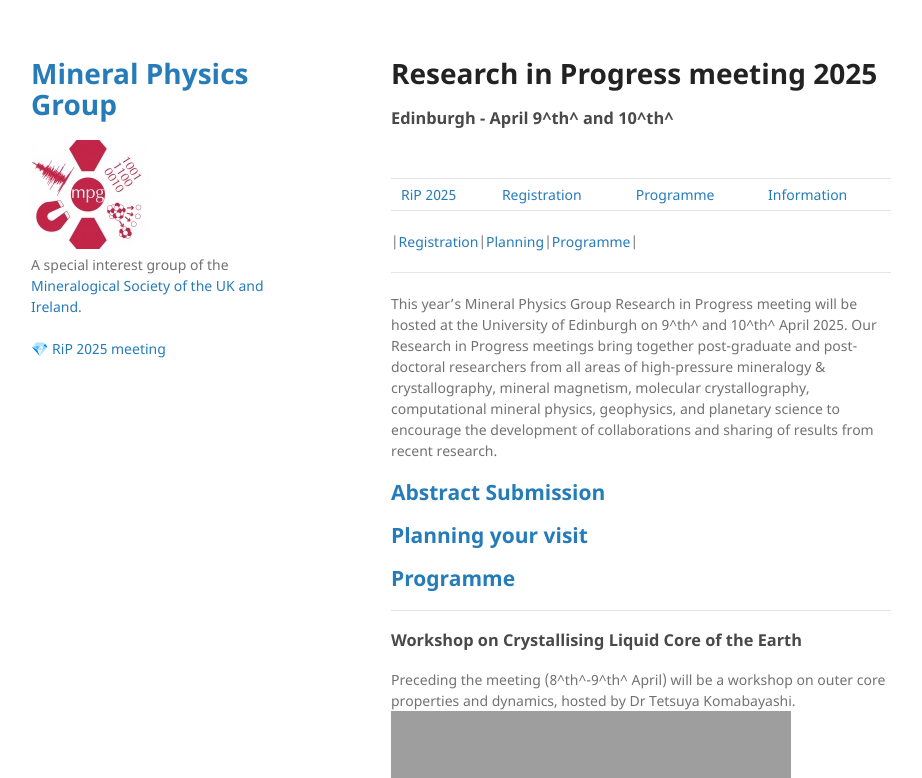
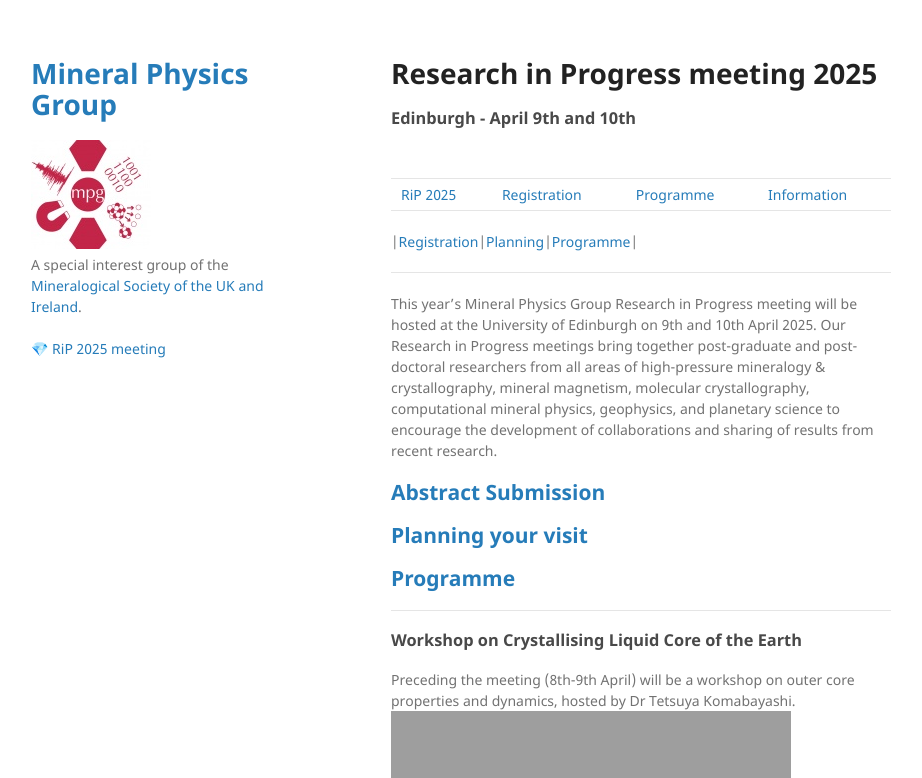
Before and after one commit to MinPhys/pre-release, a Jekyll site: the page built from RiP_2025.md, in a window 1280 px wide and 1086 px high. Shown: the top 778 px of the window, without its empty margins (179-1101 px from the left). Built offline with Jekyll 4.4.1, drawn with Linux system fonts in a browser that asks for light colours; our own code applies the rules of GitHub Pages for plain Markdown files.

Commit message:
Update RiP_2025.md

```diff
--- a/RiP_2025.md
+++ b/RiP_2025.md
@@ -2,7 +2,7 @@
 layout: default
 ---
 # Research in Progress meeting 2025
-### Edinburgh - April 9^th^ and 10^th^
+### Edinburgh - April 9th and 10th
 
 |         |           |  |   |
 |-------------|----------------|------|------|
@@ -13,7 +13,7 @@ layout: default
 |[Registration](./RiP_2025-abstracts.html)|[Planning](./RiP_2025-planning.html)|[Programme](./RiP_2025-programme.html)|
 * * *
 
-This year’s Mineral Physics Group Research in Progress meeting will be hosted at the University of Edinburgh on 9^th^ and 10^th^ April 2025. Our Research in Progress meetings bring together post-graduate and post-doctoral researchers from all areas of high-pressure mineralogy & crystallography, mineral magnetism, molecular crystallography, computational mineral physics, geophysics, and planetary science to encourage the development of collaborations and sharing of results from recent research.
+This year’s Mineral Physics Group Research in Progress meeting will be hosted at the University of Edinburgh on 9th and 10th April 2025. Our Research in Progress meetings bring together post-graduate and post-doctoral researchers from all areas of high-pressure mineralogy & crystallography, mineral magnetism, molecular crystallography, computational mineral physics, geophysics, and planetary science to encourage the development of collaborations and sharing of results from recent research.
 
 ## [Abstract Submission](./RiP_2025-abstracts.html)
 
@@ -27,5 +27,5 @@ This year’s Mineral Physics Group Research in Progress meeting will be hosted
 
 
 ### Workshop on Crystallising Liquid Core of the Earth
-Preceding the meeting (8^th^-9^th^ April) will be a workshop on outer core properties and dynamics, hosted by Dr Tetsuya Komabayashi.
+Preceding the meeting (8th-9th April) will be a workshop on outer core properties and dynamics, hosted by Dr Tetsuya Komabayashi.
 ![Core_meeting](https://MinPhys.github.io/assets/img/Core%20workshop%20flyer%20new.jpg)
```
